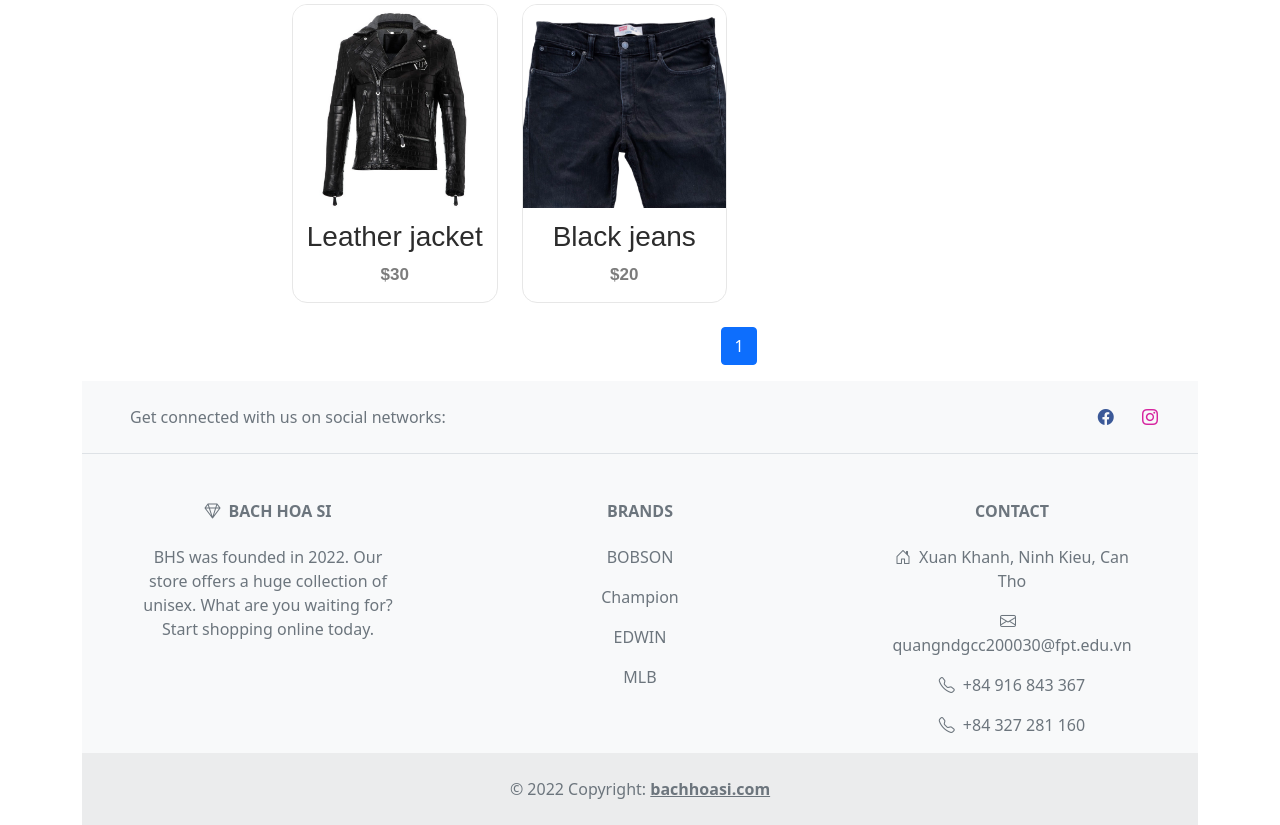
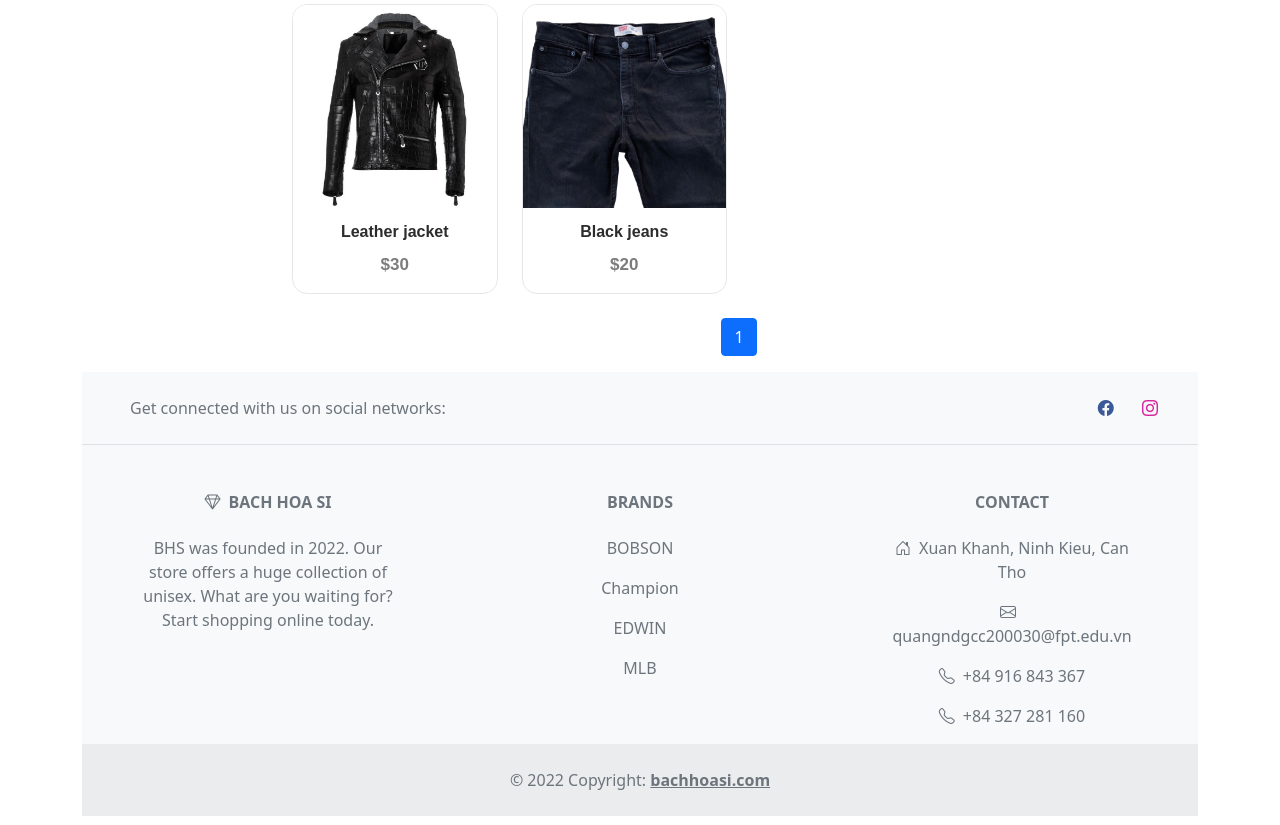
Before and after one commit to quangndgcc200030/bachhoasi, a PHP site: page /?page=shop&&id=C01 in a window 1280 px wide. Shown: the part 797-1622 px from the top of the page. Run offline with PHP 8.4, Linux system fonts and the light colour scheme; a user stored in the database is signed in; data comes from the database, SQL or seed files in the repository; some web fonts are replaced.

Commit message:
first commit

```diff
--- a/Shop.php
+++ b/Shop.php
@@ -140,7 +140,7 @@
                     </ul> -->
                   </div>
                   <div class="product-content1">
-                    <h3 class="title1"><a href="?page=viewdetail&id=<?php echo $row['ProID'] ?>"><?php echo $row['ProName'] ?></a></h3>
+                  <div class="title1 mb-2"><a href="?page=viewdetail&id=<?php echo $row['ProID'] ?>"><strong><?php echo $row['ProName'] ?></strong></a></div>
                     <div class="price1">$<?php echo $row['ProPrice'] ?></div>
                     <form action="?page=cart" method="POST" class="d-flex">
                       <input type="hidden" name="quantity" class="text-center" value="1">
@@ -194,7 +194,7 @@
                   </ul> -->
                 </div>
                 <div class="product-content1">
-                  <h3 class="title1"><a href="?page=viewdetail&id=<?php echo $row['ProID'] ?>"><?php echo $row['ProName'] ?></a></h3>
+                <div class="title1 mb-2"><a href="?page=viewdetail&id=<?php echo $row['ProID'] ?>"><strong><?php echo $row['ProName'] ?></strong></a></div>
                   <div class="price1">$<?php echo $row['ProPrice'] ?></div>
                   <form action="?page=cart" method="POST" class="d-flex">
                     <input type="hidden" name="quantity" class="text-center" value="1">
```
Also changed, not shown: Product_Ordered.php (+0 -13 lines).
